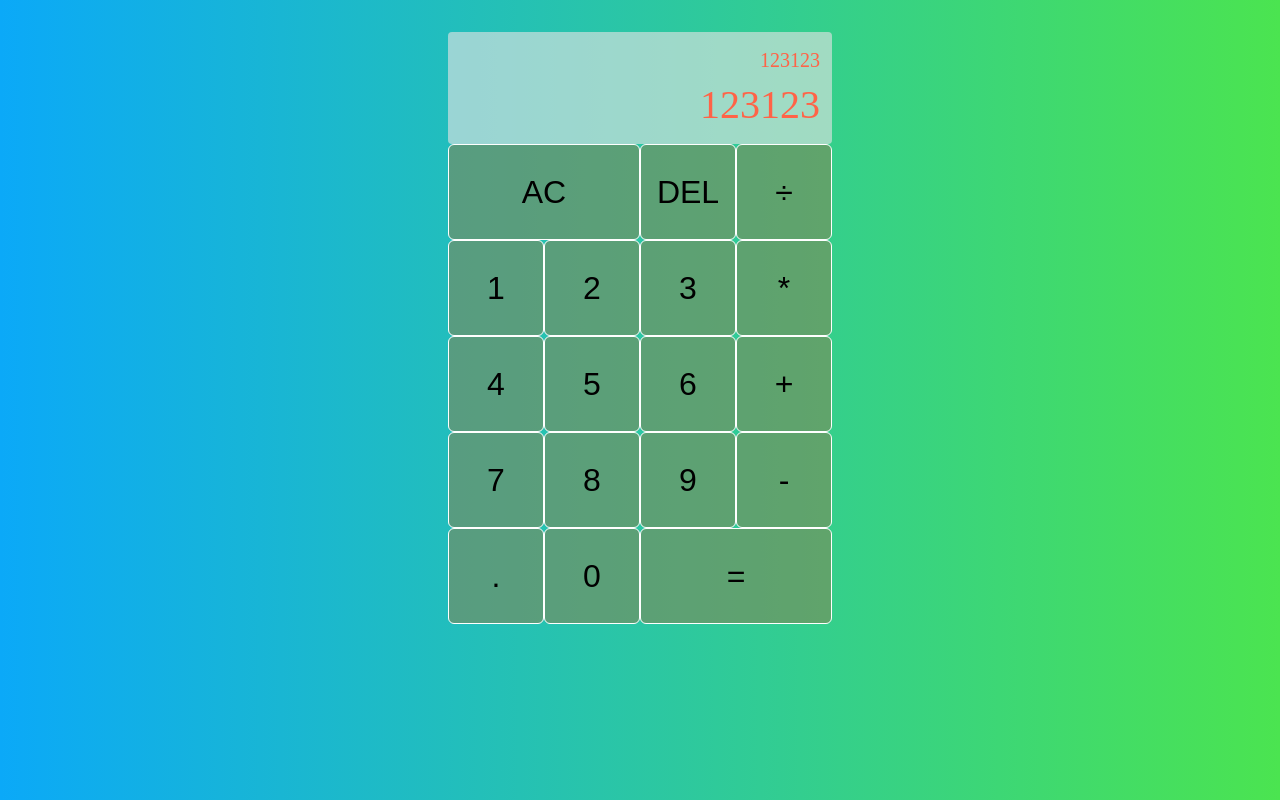
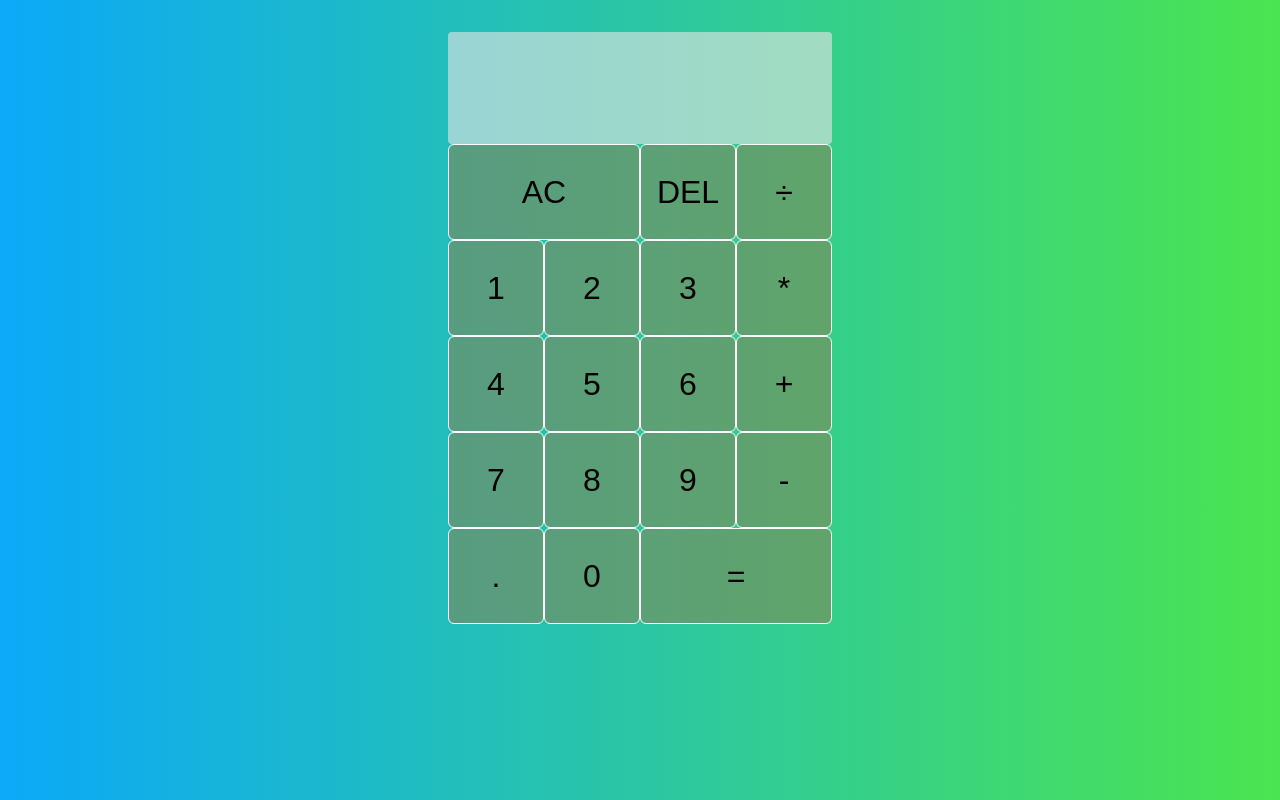
Before and after one commit to TraderCodes/React-Caculator, a React (Create React App) app: page / in a window 1280 px wide. Built offline with nearby package versions, Linux system fonts and the light colour scheme.

Commit message:
some bug

```diff
--- a/src/App.js
+++ b/src/App.js
@@ -1,16 +1,39 @@
-import React from 'react';
+import React, { useReducer } from 'react';
+import DigitButton from './DigitButton';
 import './index.css';
 
+export const ACTIONS = {
+   ADD_DIGIT: 'add-digits',
+   CHOOSE_OPERATION: 'choose-operation',
+   CLEAR: 'clear',
+   DELETE_DIGIT: 'delete-digits',
+   EVALUATE: 'evaluate',
+};
+function reducer(state, { type, payload }) {
+    switch (type) {
+        case ACTIONS.ADD_DIGIT:
+        return { ...state,
+            currentOperand: `${currentOperand|| ''}${payload.digit}`
+        }
+    }
+}
+
 function App() {
+   const [{ currentOperand, previousOperand, operation }, dispatch] =
+      useReducer(reducer, {});
+
    return (
       <div className="calculator-grid">
          <div className="output">
-            <div className="previous-operand">123123</div>
-            <div className="current-operand">123123</div>
+            <div className="previous-operand">
+               {previousOperand}
+               {operation}
+            </div>
+            <div className="current-operand">{currentOperand}</div>
          </div>
          <button className="span-two">AC</button>
          <button>DEL</button>
-         <button>÷</button>
+         <DigitButton digit="÷" dispatch={dispatch} />
          <button>1</button>
          <button>2</button>
          <button>3</button>
@@ -30,4 +53,4 @@
    );
 }
 
-export default App
+export default App;
--- /dev/null
+++ b/src/DigitButton.js
@@ -0,0 +1,12 @@
+import { ACTIONS } from './App';
+export default function DigitButton({ dispatch, digit }) {
+   return (
+      <button
+         onClick={() =>
+            dispatch({ type: ACTIONS.ADD_DIGIT, payload: { digit } })
+         }
+      >
+         {digit}
+      </button>
+   );
+}
```
